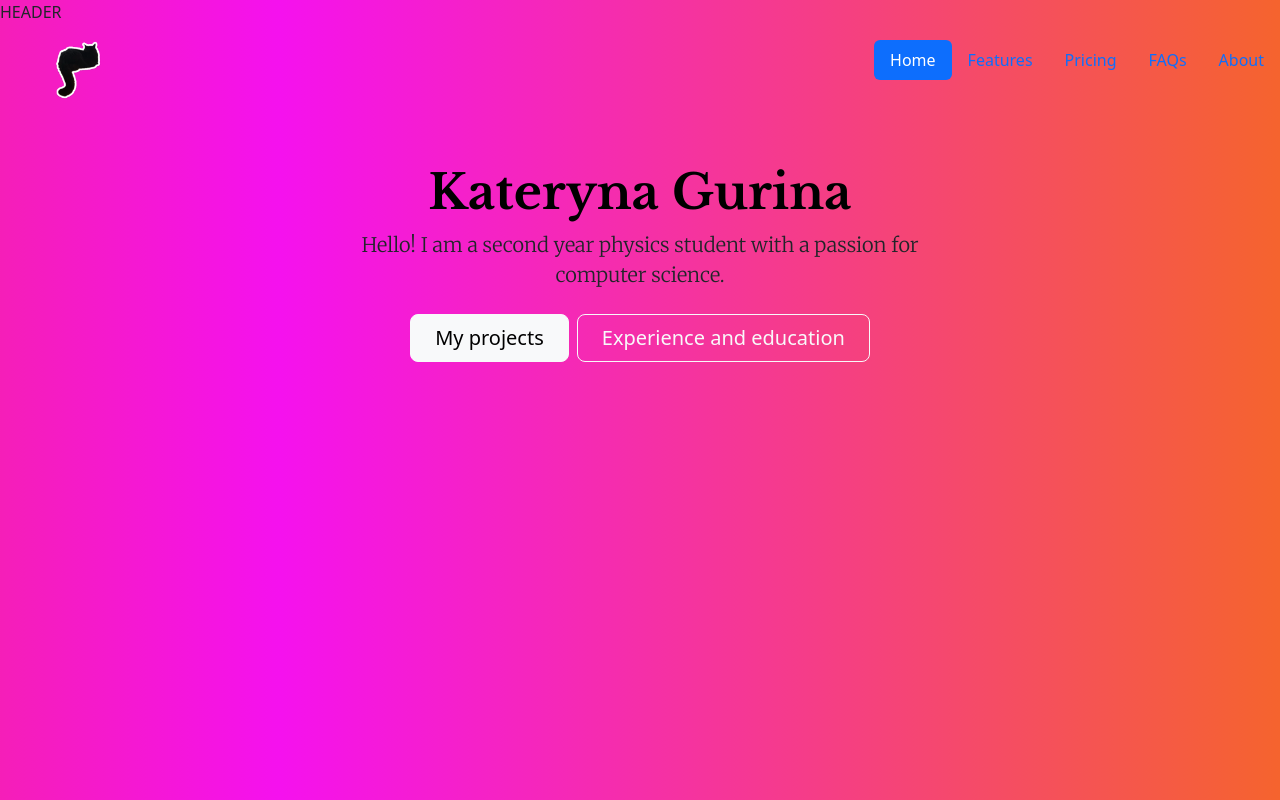
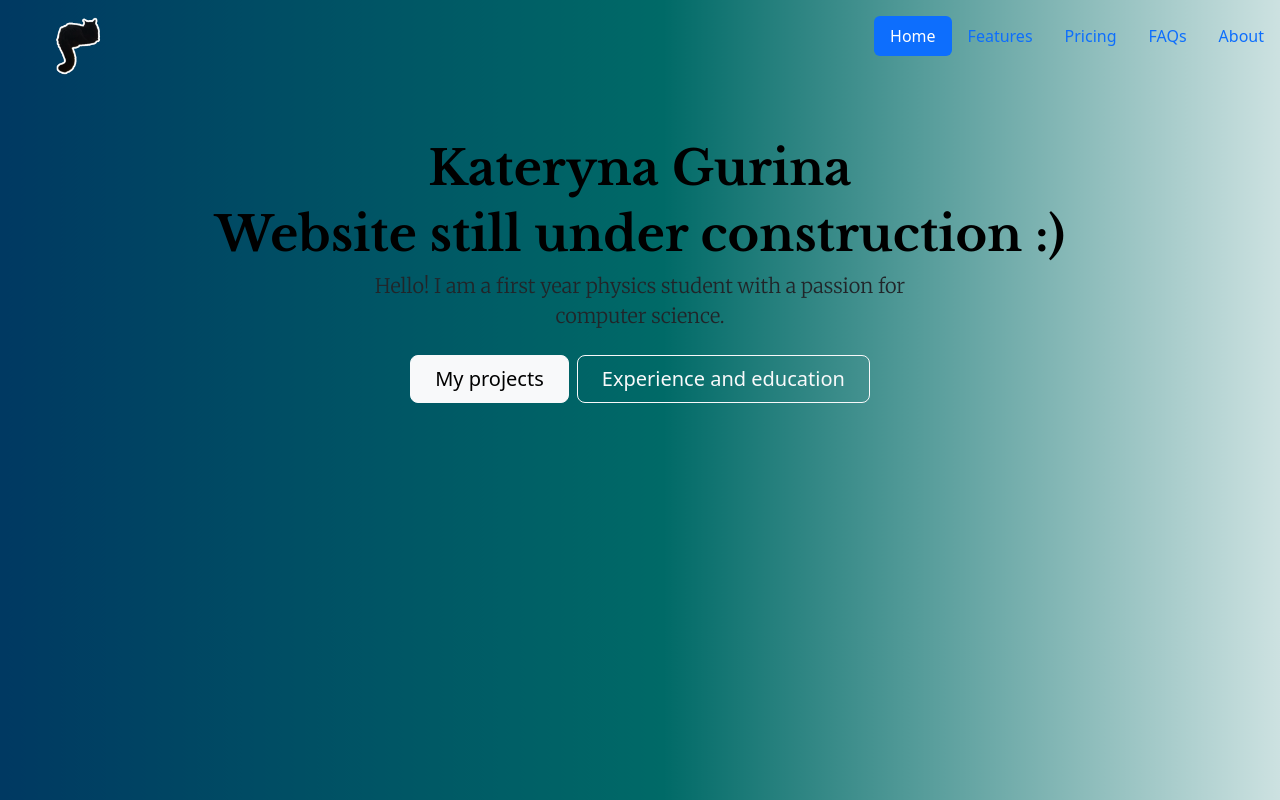
Before and after one commit to KaterynaGurina/Project-Personal-Website, a plain HTML site: page index.html in a window 1280 px wide. Drawn offline with nearby package versions, Linux system fonts and the light colour scheme.

Commit message:
CHanged colors and under construction sign

```diff
--- a/index.html
+++ b/index.html
@@ -14,8 +14,6 @@
 
 <body class="gradient-background">
 
-    HEADER
-
     <header class="d-flex flex-wrap justify-content-center py-3">
         <a href="/" class="d-flex align-items-center mb-3 mb-md-0 me-md-auto link-body-emphasis text-decoration-none">
           <svg class="bi me-2" width="40" height="32"><use xlink:href="#bootstrap"></use></svg>
@@ -31,28 +29,13 @@
         </ul>
     </header>
 
-    <!-- <nav class="navbar navbar-expand-md">
-      Home
-
-
-    </nav>
-
-    <div class="container">
-      <nav class="navbar navbar-expand-lg bg-body-tertiary">
-        <div class="container-fluid">
-          <a class="navbar-brand" href="#">Navbar</a>
-        </div>
-      </nav>
-    </div> -->
-
-
-
     <!-- TITLE -->
      <section id="title">
         <div class="px-4 py-5 text-center">
             <h1 class="display-5 fw-bold text-body-emphasis">Kateryna Gurina</h1>
+            <h2 class="display-5 fw-bold text-body-emphasis">Website still under construction :)</h2>
             <div class="col-lg-6 mx-auto">
-              <p class="lead mb-4">Hello! I am a second year physics student with a passion for computer science.</p>
+              <p class="lead mb-4">Hello! I am a first year physics student with a passion for computer science.</p>
               <div class="d-grid gap-2 d-sm-flex justify-content-sm-center">
                 <button type="button" class="btn btn-light btn-lg px-4 gap-3">My projects</button>
                 <button type="button" class="btn btn-outline-light btn-lg px-4">Experience and education</button>
--- a/style.css
+++ b/style.css
@@ -3,6 +3,11 @@
 h1 {
     font-family: 'Libre Baskerville', serif;
     font-size: 3.5rem; /* Make the text bigger */
+}
+
+h2 {
+  font-family: 'Libre Baskerville', serif;
+  font-size: 3.5rem; /* Make the text bigger */
 }
 
 /* Apply 'Merriweather' to paragraph elements with class 'lead' */
@@ -12,7 +17,7 @@ p.lead {
 
 /* Gradient background animation */
 .gradient-background {
-  background: linear-gradient(90deg, #F54811, #F511EE, #F57011);
+  background: linear-gradient(90deg, #000B58, #003161, #006A67, white);
   background-size: 180% 180%;
   animation: gradient-animation 18s ease infinite;
 }
```
